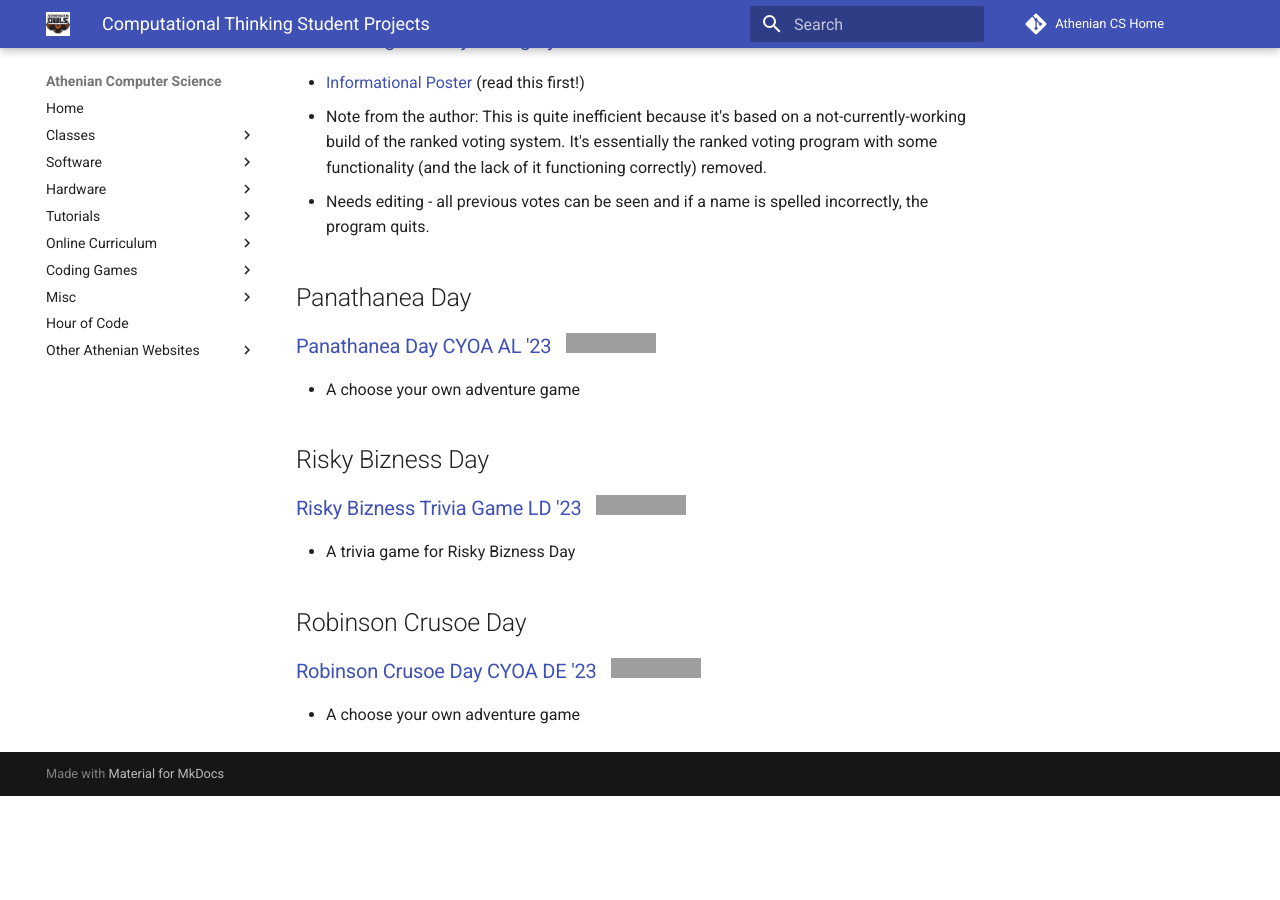
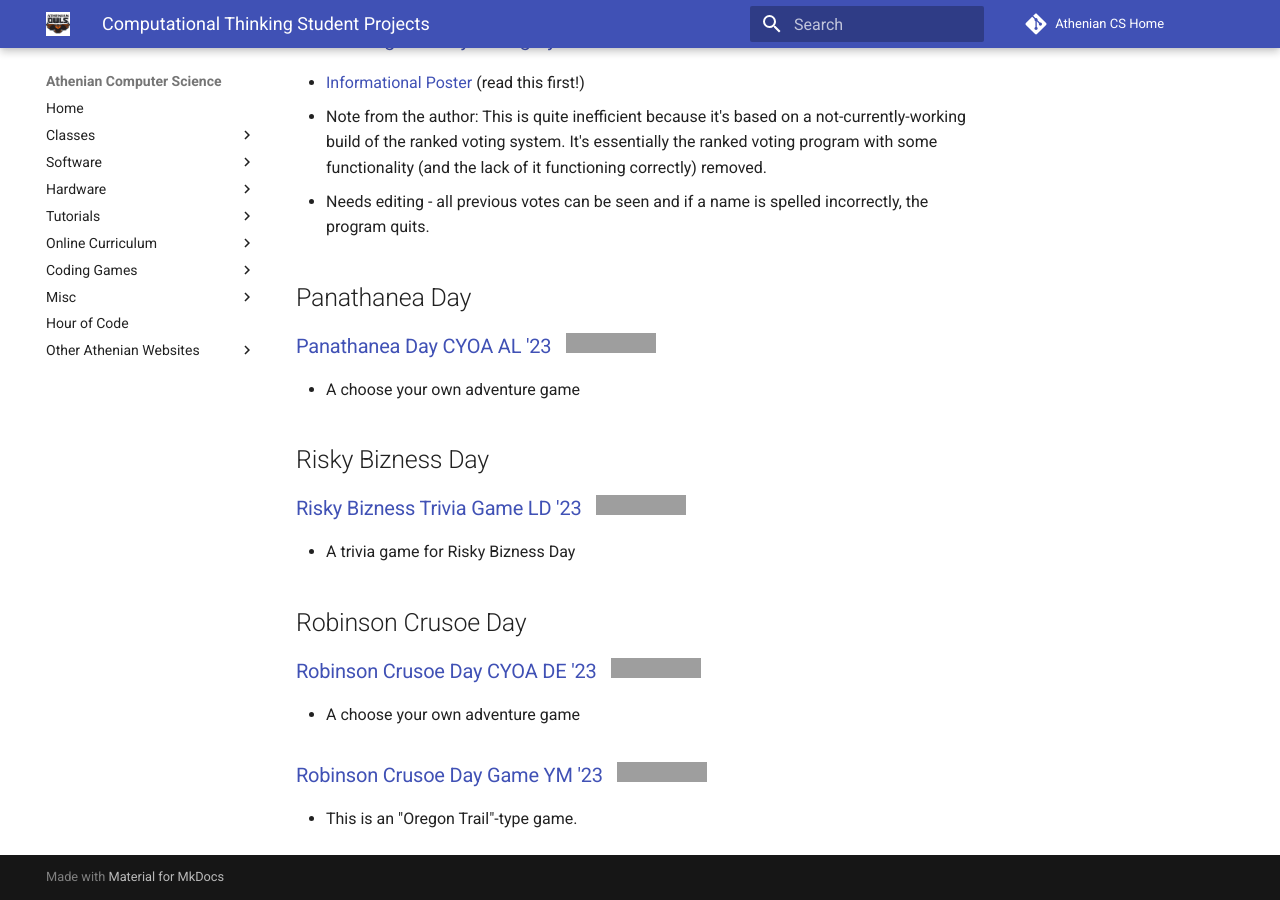
Before and after one commit to athenian-computational-thinking/athenian-cs-mkdocs, an MkDocs documentation site: the page built from docs/ct-projects.md, in a window 1280 px wide and 900 px high, scrolled down 3592 px. Built offline with MkDocs 1.6.1 and Material for MkDocs 9.7.7, drawn with Linux system fonts in a browser that asks for light colours; comment, search, counter and statistics services are not loaded; before the commit the page ends 4388 px from its top, so only the background shows below that; grey boxes are pictures that could not be loaded.

Commit message:
Update ct-projects.md

```diff
--- a/docs/ct-projects.md
+++ b/docs/ct-projects.md
@@ -125,3 +125,6 @@ It's essentially the ranked voting program with some functionality (and the lack
 ## Robinson Crusoe Day
 ### [Robinson Crusoe Day CYOA DE '23](https://github.com/athenian-ct-projects/Robinson-Crusoe-Day-DE) &nbsp; [![Run on Repl.it](https://repl.it/badge/github/athenian-ct-projects/Robinson-Crusoe-Day-DE)](https://repl.it/github/athenian-ct-projects/Robinson-Crusoe-Day-DE)
 * A choose your own adventure game
+
+### [Robinson Crusoe Day Game YM '23](https://github.com/athenian-ct-projects/Robinson-Crusoe-Day-YM) &nbsp; [![Run on Repl.it](https://repl.it/badge/github/athenian-ct-projects/Robinson-Crusoe-Day-YM)](https://repl.it/github/athenian-ct-projects/Robinson-Crusoe-Day-YM)
+* This is an "Oregon Trail"-type game.
```
